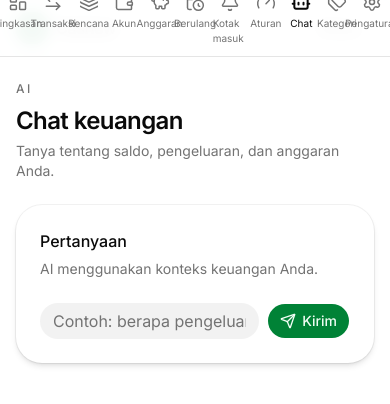
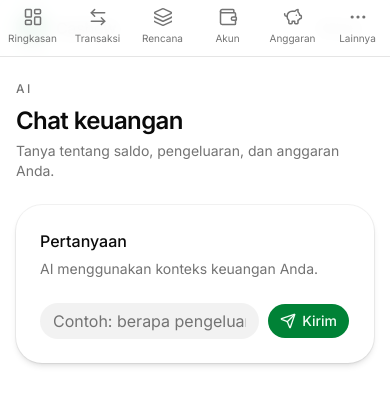
Before and after one commit to dhanuprys/cashow, a Next.js app in the folder apps/web/: page /app/chat in a window 390 px wide. Shown: the top 404 px of the page. Built offline with nearby package versions, Linux system fonts and the light colour scheme.

Commit message:
polish: mobile navigation overflow

```diff
--- a/apps/web/components/ledger/app-nav.tsx
+++ b/apps/web/components/ledger/app-nav.tsx
@@ -8,6 +8,7 @@ import {
   Gauge,
   Layers,
   LayoutDashboard,
+  MoreHorizontal,
   PiggyBank,
   Settings,
   Tags,
@@ -30,6 +31,9 @@ const items = [
   { href: "/app/categories", label: "Kategori", icon: Tags },
   { href: "/app/settings", label: "Pengaturan", icon: Settings },
 ] as const;
+
+const primary = items.slice(0, 5);
+const secondary = items.slice(5);
 
 function isActive(pathname: string, href: string, exact?: boolean): boolean {
   if (exact === true) return pathname === href;
@@ -69,8 +73,8 @@ export function AppNav() {
         className="fixed inset-x-0 bottom-0 z-40 border-t border-border bg-background/95 pb-[env(safe-area-inset-bottom)] backdrop-blur sm:hidden"
         aria-label="Navigasi utama"
       >
-        <ul className="grid grid-cols-11">
-          {items.map((item) => {
+        <ul className="grid grid-cols-6">
+          {primary.map((item) => {
             const active = isActive(pathname, item.href, "exact" in item && item.exact);
             const Icon = item.icon;
             return (
@@ -89,6 +93,29 @@ export function AppNav() {
               </li>
             );
           })}
+          <li className="relative">
+            <details className="group">
+              <summary className="flex cursor-pointer list-none flex-col items-center gap-1 py-2.5 text-[10px] text-muted-foreground [&::-webkit-details-marker]:hidden">
+                <MoreHorizontal className="size-5 stroke-[1.8]" />
+                Lainnya
+              </summary>
+              <div className="absolute bottom-full right-0 mb-2 w-44 rounded-xl border border-border bg-background p-1 shadow-lg">
+                {secondary.map((item) => {
+                  const Icon = item.icon;
+                  return (
+                    <Link
+                      key={item.href}
+                      href={item.href}
+                      className="flex items-center gap-2 rounded-lg px-3 py-2 text-sm text-muted-foreground hover:bg-muted hover:text-foreground"
+                    >
+                      <Icon className="size-4" aria-hidden="true" />
+                      {item.label}
+                    </Link>
+                  );
+                })}
+              </div>
+            </details>
+          </li>
         </ul>
       </nav>
     </>
```
